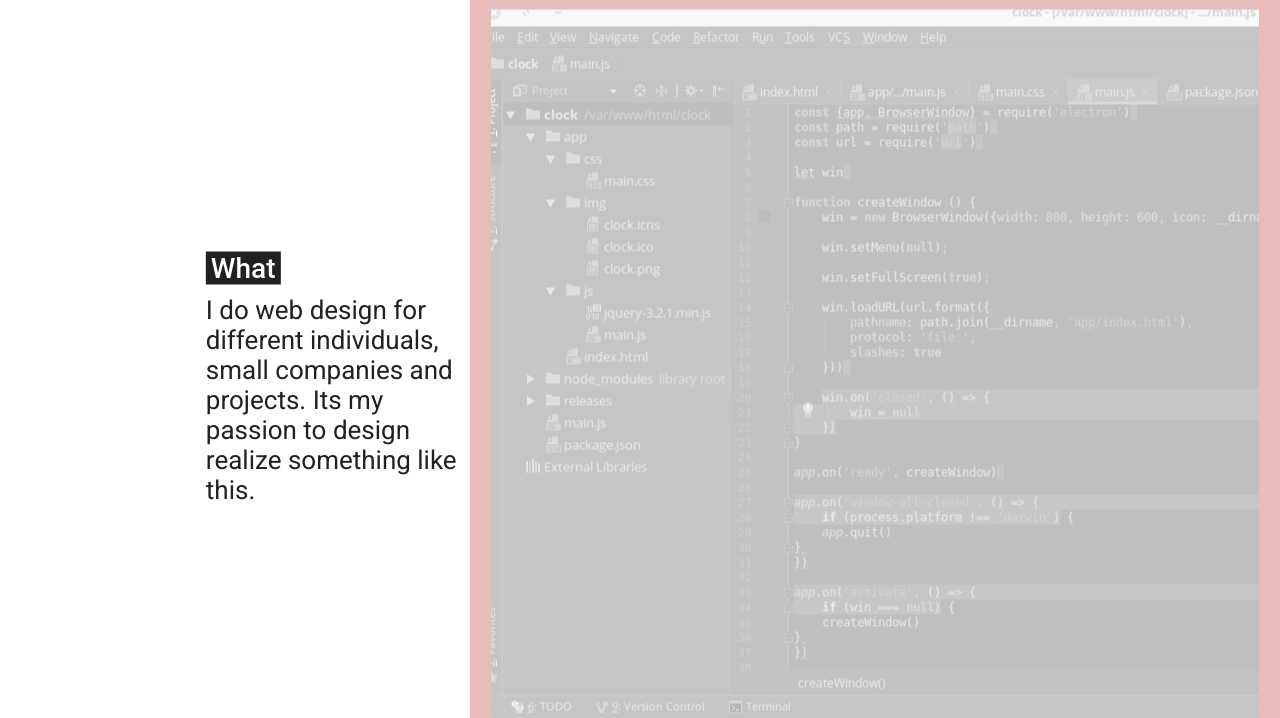
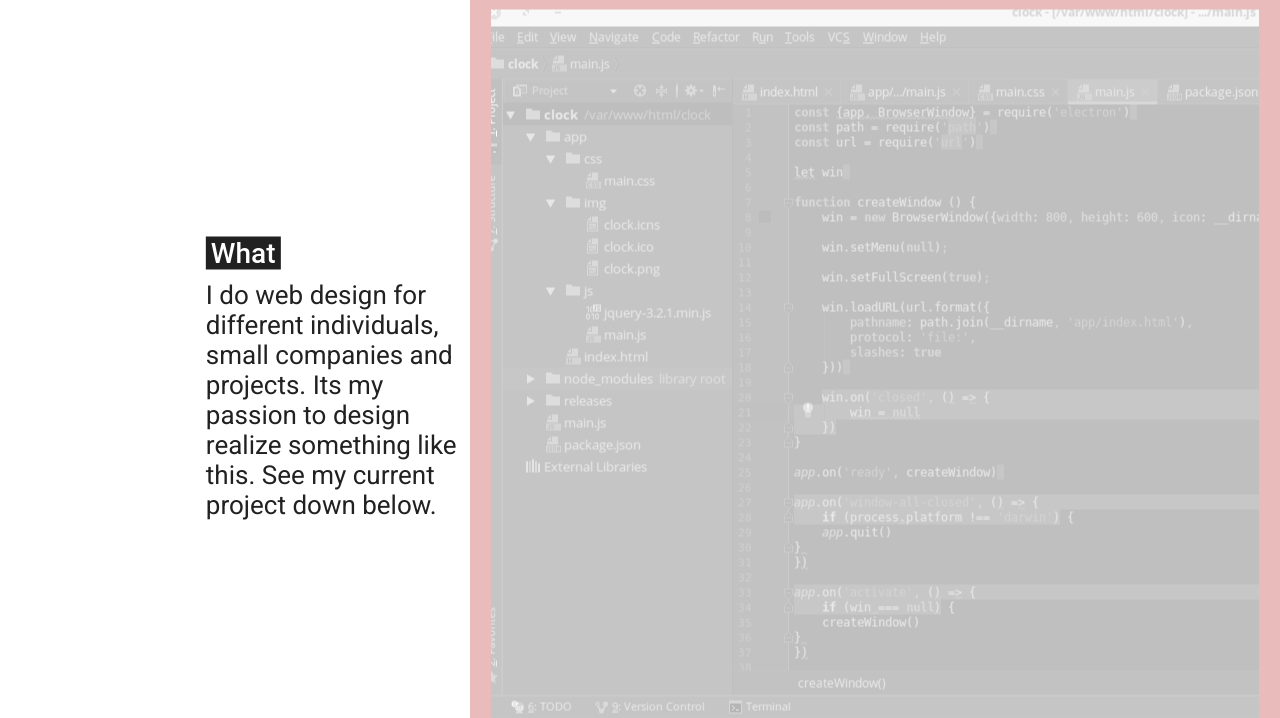
Before and after one commit to GermanKingYT/lukased.github.io, a PHP site: page / in a window 1280 px wide. Shown: the part 1683-2401 px from the top of the page. Run offline with PHP 8.4, Linux system fonts and the light colour scheme.

Commit message:
Some new magic!

```diff
--- a/css/section.css
+++ b/css/section.css
@@ -1,11 +1,18 @@
 /* </> Lukas Eder */
 
 
-section {
+section.big {
     position: relative;
     display: block;
     width: 100%;
     height: 100vh;
+}
+
+section.medium {
+    position: relative;
+    display: block;
+    width: 100%;
+    height: 50vh;
 }
 
 article {
--- a/index.html
+++ b/index.html
@@ -14,9 +14,7 @@
         <meta name="theme-color" content="#1A237E">
 
         <title>Lukas Eder</title>
-
         <meta name="description" content="I‘m a front-end web developer, specializing on web development, graphic design, product design and marketing. If you want to start a conversation, contact me.">
-        <meta name="keywords" content="lukas eder, lukased, lukasedeeeer, lukased.eu, lukased.de, front-end web development, web development, graphic design, product design, marketing">
 
         <meta name="robots" content="index, follow">
         <meta name="googlebot" content="index, follow">
@@ -89,7 +87,7 @@
 
             <main>
                 <div class="main-wrapper">
-                    <section id="who">
+                    <section id="who" class="big">
                         <article>
                             <h1 class="title">Who</h1>
                             <p class="content">
@@ -103,7 +101,7 @@
                         </article>
                     </section>
 
-                    <section id="what">
+                    <section id="what" class="big">
                         <article>
                             <h1 class="title">What</h1>
                             <p class="content">
@@ -113,12 +111,26 @@
                                 projects. Its my<br>
                                 passion to design<br>
                                 realize something like<br>
-                                this.
+                                this. See my current<br>
+                                project down below.
                             </p>
                         </article>
                     </section>
 
-                    <section id="where">
+                    <section class="medium">
+                        <div id="clock" class="card">
+                            <div class="card-info">
+                                <h1>Clock</h1>
+                                <p>
+                                    Screensaver application<br>
+                                    for Linux, macOS and<br>
+                                    Windows. <a href="https://github.com/lukased/clock/">Learn more</a>
+                                </p>
+                            </div>
+                        </div>
+                    </section>
+
+                    <section id="where" class="big">
                         <article>
                             <h1 class="title">Where</h1>
                             <p class="content">
```
Also changed, not shown: other parts of css/section.css (+46 -0 lines).
